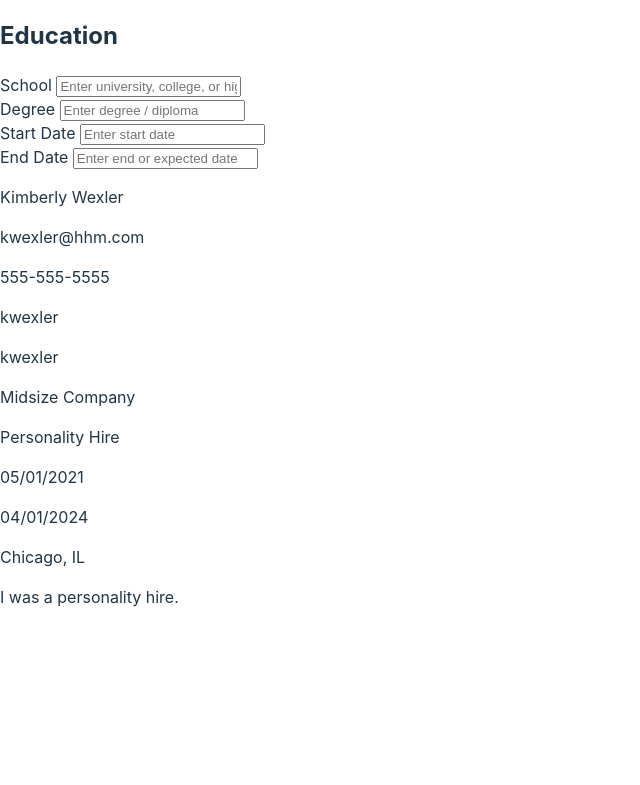
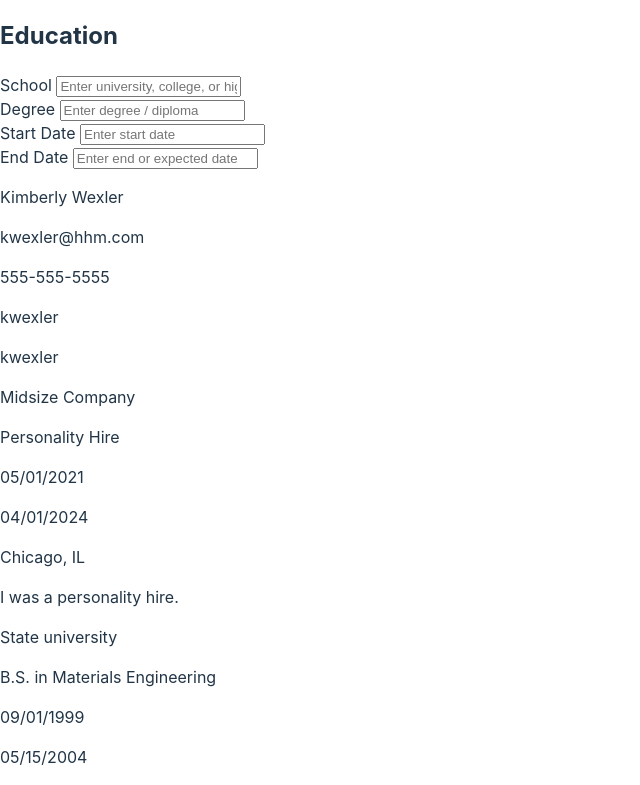
Before and after one commit to kuehnla/cv-app, a React (Vite) app: page / in a window 1280 px wide. Shown: the part 418-1203 px from the top of the page, without its empty margins (0-640 px from the left). Before the commit the page ends 1043 px from the top, so only its background shows below. Built offline with nearby package versions, Linux system fonts and the light colour scheme.

Commit message:
All forms are displaying elsewhere on the page.

```diff
--- a/src/components/App.jsx
+++ b/src/components/App.jsx
@@ -1,6 +1,7 @@
 import { useState } from 'react';
 import DisplayPersonal from './DisplayPersonal'
 import DisplayExperience from './DisplayExperience'
+import DisplayEducation from './DisplayEducation'
 import Education from './Education'
 import Experience from './Experience'
 import Personal from './Personal'
@@ -21,6 +22,11 @@ export default function App() {
   const [expLocation, setExpLocation] = useState("Chicago, IL");
   const [expDesc, setExpDesc] = useState("I was a personality hire.");
 
+  const [school, setSchool] = useState("State university");
+  const [degree, setDegree] = useState("B.S. in Materials Engineering");
+  const [eduStartDate, setEduStartDate] = useState("09/01/1999");
+  const [eduEndDate, setEduEndDate] = useState("05/15/2004");
+
   function updateValue(value, state) {
     switch (state) {
       // personal
@@ -37,6 +43,11 @@ export default function App() {
       case "expLocation" : setExpLocation(value); break;
       case "expDesc" : setExpDesc(value); break;
       // education
+      case "school" : setSchool(value); break;
+      case "degree" : setDegree(value); break;
+      case "eduStartDate" : setEduStartDate(value); break;
+      case "eduEndDate" : setEduEndDate(value); break;
+
       case null : console.log("error");
     }
   }
@@ -46,11 +57,12 @@ export default function App() {
       <div className="inputContainer">
         <Personal updateValue={updateValue} />
         <Experience updateValue={updateValue} />
-        <Education />
+        <Education updateValue={updateValue} />
       </div>
       <div className="displayContainer">
         <DisplayPersonal fullName={fullName} email={email} phone={phone} linkedIn={linkedIn} website={website} />
         <DisplayExperience company={company} position={position} expStartDate={expStartDate} expEndDate={expEndDate} expLocation={expLocation} expDesc={expDesc} />
+        <DisplayEducation school={school} degree={degree} eduStartDate={eduStartDate} eduEndDate={eduEndDate} />
       </div>
     </>
   );
--- /dev/null
+++ b/src/components/DisplayEducation.jsx
@@ -0,0 +1,12 @@
+import { useState } from 'react';
+
+export default function DisplayEducation(props) {
+  return (
+    <div className="cv-education">
+      <p>{props.school}</p>
+      <p>{props.degree}</p>
+      <p>{props.eduStartDate}</p>
+      <p>{props.eduEndDate}</p>
+    </div>
+  )
+}
--- a/src/components/Education.jsx
+++ b/src/components/Education.jsx
@@ -11,11 +11,16 @@ export default function Education(props) {
   */
 
   const fields = [
-    { label:"School", placeholder:"Enter university, college, or high school", key:uuid() },
-    { label:"Degree", placeholder:"Enter degree / diploma", key:uuid() },
-    { label:"Start Date", placeholder:"Enter start date", key:uuid() },
-    { label:"End Date", placeholder:"Enter end or expected date", key:uuid() }
+    { label:"School", placeholder:"Enter university, college, or high school", key:uuid(), state:"school" },
+    { label:"Degree", placeholder:"Enter degree / diploma", key:uuid(), state:"degree" },
+    { label:"Start Date", placeholder:"Enter start date", key:uuid(), state:"eduStartDate" },
+    { label:"End Date", placeholder:"Enter end or expected date", key:uuid(), state:"eduEndDate" }
   ];
+
+  function handleChange(e) {
+    e.preventDefault();
+    props.updateValue(e.target.value, e.target.id);
+  }
 
   return (
     <div className="education">
@@ -23,9 +28,9 @@ export default function Education(props) {
       <div>
           {fields.map((field) => {
             return (
-              <div key={field.id}>
-                <label htmlFor={field.id} key={field.id} > {field.label} </label>
-                <input type="text" name={field.id} className="educationInput" placeholder={field.placeholder} key={field.id} />
+              <div key={field.state}>
+                <label htmlFor={field.state}> {field.label} </label>
+                <input type="text" name={field.state} className="educationInput" placeholder={field.placeholder} id={field.state} onChange={handleChange} />
               </div>
           )})}
       </div>
```
